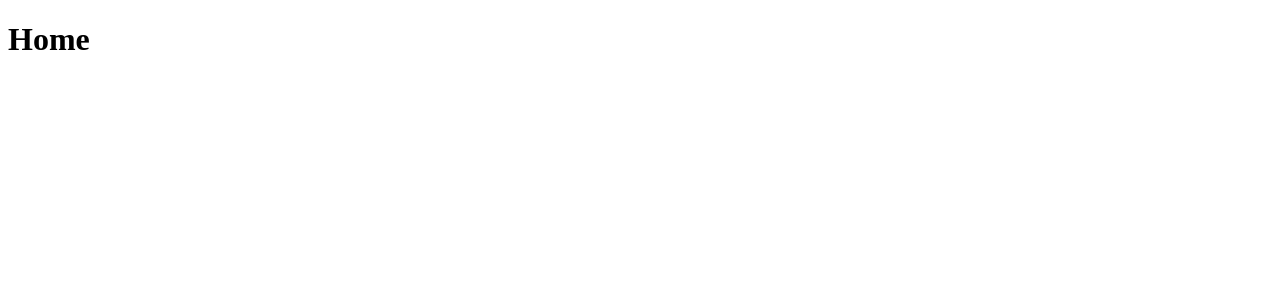
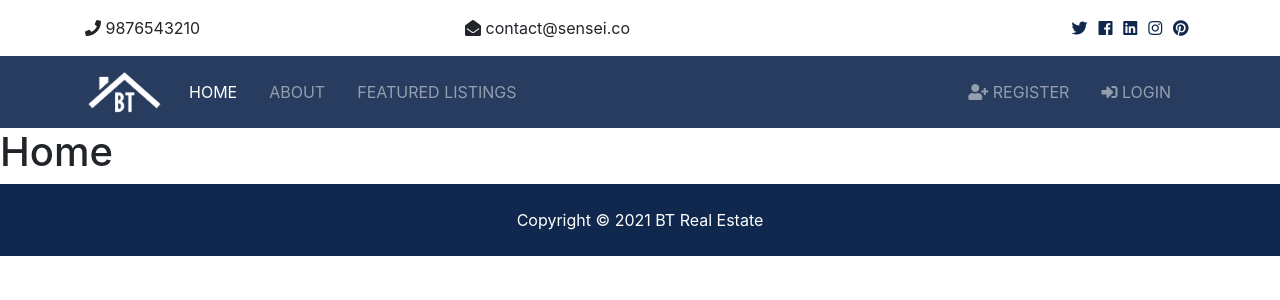
Before and after one commit to Biplab-Dutta/house-buying-and-selling, a Django app: page / in a window 1280 px wide. Before the commit the part shown is almost empty. Shown: the top 300 px of the page. Run offline with Django 3.2, Linux system fonts and the light colour scheme; some libraries are stand-ins or nearby versions.

Commit message:
Added static files and bootstrap

```diff
--- a/project/settings.py
+++ b/project/settings.py
@@ -124,6 +124,10 @@ STATIC_URL = '/static/'
 STATICFILES_DIRS = [
     os.path.join(BASE_DIR, 'project/static')
 ]
+# STATICFILES_DIRS = [
+#     BASE_DIR / "project",
+#     '/static/',
+# ]
 
 # Default primary key field type
 # https://docs.djangoproject.com/en/3.2/ref/settings/#default-auto-field
--- a/templates/base.html
+++ b/templates/base.html
@@ -1,3 +1,4 @@
+{% load static %}
 <!DOCTYPE html>
 <html lang="en">
 
@@ -5,11 +6,32 @@
     <meta charset="UTF-8">
     <meta http-equiv="X-UA-Compatible" content="IE=edge">
     <meta name="viewport" content="width=device-width, initial-scale=1.0">
+    <!-- Font Awesome -->
+    <link rel="stylesheet" href="{% static 'css/all.css' %}">
+    <!-- Bootstrap -->
+    <link rel="stylesheet" href="{% static 'css/bootstrap.css' %}">
+    <!-- Custom -->
+    <link rel="stylesheet" href="{% static 'css/style.css' %}">
+    <!-- Lightbox -->
+    <link rel="stylesheet" href="{% static 'css/lightbox.min.css' %}">
+
     <title>Buy and Sell Houses</title>
 </head>
 
 <body>
+    <!-- Top Bar -->
+    {% include 'partials/_topbar.html' %}
+    <!-- NavBar -->
+    {% include 'partials/_navbar.html' %}
+    <!-- Main Content -->
     {% block content %} {% endblock %}
+    <!-- Footer -->
+    {% include 'partials/_footer.html' %}
+
+    <script src="{% static 'js/jquery-3.3.1.min.js' %} "></script>
+    <script src="{% static 'js/bootstrap.bundle.min.js' %} "></script>
+    <script src="{% static 'js/lightbox.min.js' %} "></script>
+    <script src="{% static 'js/main.js' %} "></script>
 </body>
 
 </html>
--- /dev/null
+++ b/templates/partials/_footer.html
@@ -0,0 +1,5 @@
+<!-- Footer -->
+<footer id="main-footer" class="py-4 bg-primary text-white text-center">
+    Copyright &copy;
+    <span class="year"></span> BT Real Estate
+</footer>
--- /dev/null
+++ b/templates/partials/_navbar.html
@@ -0,0 +1,37 @@
+{%load static%}
+<nav class="navbar navbar-expand-lg navbar-dark bg-primary sticky-top">
+    <div class="container">
+        <a class="navbar-brand" href="index.html">
+            <img src="{%static 'img/logo.png'%}" class="logo" alt="">
+        </a>
+        <button class="navbar-toggler" type="button" data-toggle="collapse" data-target="#navbarNavAltMarkup">
+            <span class="navbar-toggler-icon"></span>
+        </button>
+        <div class="collapse navbar-collapse" id="navbarNavAltMarkup">
+            <ul class="navbar-nav">
+                <li class="nav-item active mr-3">
+                    <a class="nav-link" href="index.html">Home</a>
+                </li>
+                <li class="nav-item mr-3">
+                    <a class="nav-link" href="about.html">About</a>
+                </li>
+                <li class="nav-item mr-3">
+                    <a class="nav-link" href="listings.html">Featured Listings</a>
+                </li>
+            </ul>
+
+            <ul class="navbar-nav ml-auto">
+                <li class="nav-item mr-3">
+                    <a class="nav-link" href="register.html">
+                        <i class="fas fa-user-plus"></i> Register</a>
+                </li>
+                <li class="nav-item mr-3">
+                    <a class="nav-link" href="login.html">
+                        <i class="fas fa-sign-in-alt"></i>
+
+                        Login</a>
+                </li>
+            </ul>
+        </div>
+    </div>
+</nav>
--- /dev/null
+++ b/templates/partials/_topbar.html
@@ -0,0 +1,31 @@
+<section id="top-bar" class="p-3">
+  <div class="container">
+    <div class="row">
+      <div class="col-md-4">
+        <i class="fas fa-phone"></i> 9876543210
+      </div>
+      <div class="col-md-4">
+        <i class="fas fa-envelope-open"></i> contact@sensei.co
+      </div>
+      <div class="col-md-4">
+        <div class="social text-right">
+          <a href="#">
+            <i class="fab fa-twitter"></i>
+          </a>
+          <a href="#">
+            <i class="fab fa-facebook"></i>
+          </a>
+          <a href="#">
+            <i class="fab fa-linkedin"></i>
+          </a>
+          <a href="#">
+            <i class="fab fa-instagram"></i>
+          </a>
+          <a href="#">
+            <i class="fab fa-pinterest"></i>
+          </a>
+        </div>
+      </div>
+    </div>
+  </div>
+</section>
```
Also changed, not shown: templates/partials/_alerts.html (added, +17 -0 lines).
